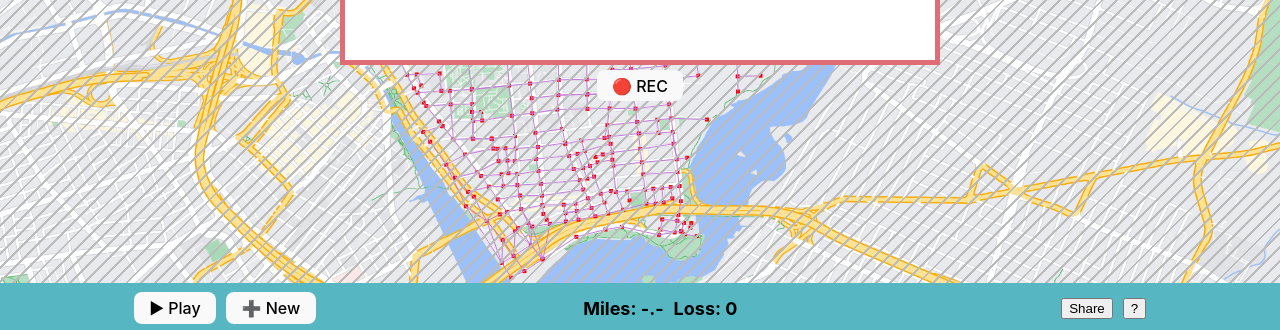
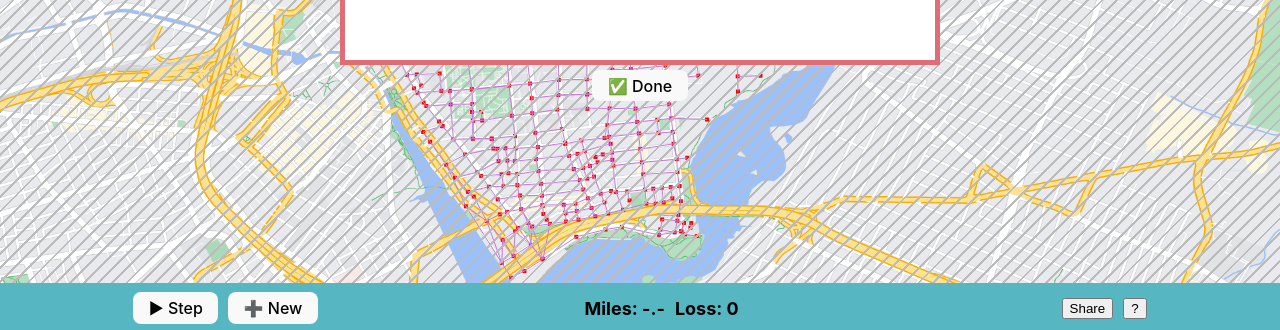
Before and after one commit to Aidan-Hennessey/Fun-Run-Mapper, a Vue app in the folder website/: page / in a window 1280 px wide. Shown: the part 467-797 px from the top of the page. Built offline with nearby package versions, Linux system fonts and the light colour scheme.

Commit message:
Rename things

```diff
--- a/website/src/components/drawarea/index.vue
+++ b/website/src/components/drawarea/index.vue
@@ -1,7 +1,7 @@
 <template>
   <div class="container">
     <canvas @mousedown="beginDrawing" @mousemove="keepDrawing" @mouseup="stopDrawing" id="drawing-board"></canvas>
-    <mybutton @click="rec_button_clicked" text="🔴 REC"></mybutton>
+    <mybutton @click="rec_button_clicked" text="✅ Done"></mybutton>
 </div>
 </template>
 
--- a/website/src/components/toolbar/index.vue
+++ b/website/src/components/toolbar/index.vue
@@ -1,7 +1,7 @@
 <template>
   <div class="container">
     <div class="intermediate">
-        <mybutton @click="$emit('play_button_press')" text="▶ Play"/>
+        <mybutton @click="$emit('play_button_press')" text="▶ Step"/>
         <mybutton @click="$emit('draw_state_change')" text="➕ New"/>
     </div>
     <div class="intermediate">
```
